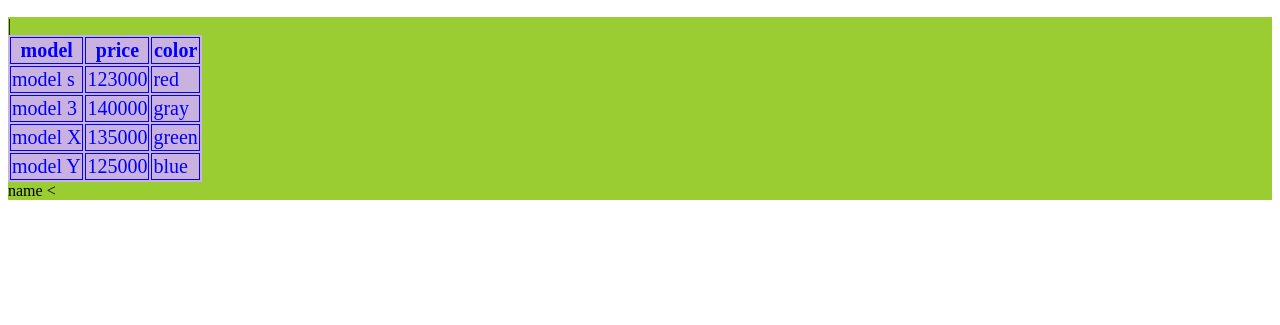
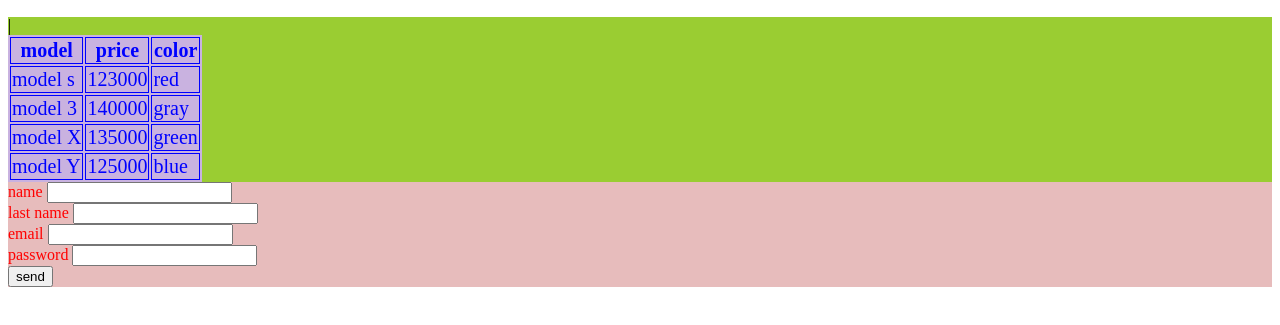
Before and after one commit to tornikegelashvili/homework-04, a plain HTML site: page index.html in a window 1280 px wide. Shown: the part 263-588 px from the top of the page. Drawn offline with Linux system fonts and the light colour scheme.

Commit message:
add form whith styles

```diff
--- a/index.html
+++ b/index.html
@@ -26,7 +26,7 @@
             <a href="https://www.tesla.com/commercial"> <li>news</li>  </a>
         </ul>
     </nav>
-    <section>
+    <section class="row">
         |<div>
             <table>
                 <tr>
@@ -58,11 +58,28 @@
             </table>
         </div>
     </section>
-    <section>
-        <form>
-            <label>name</label>
-            <
-        </form>
+    <section >
+        <form class="box">
+          <div>
+             <label>name</label>
+             <input type="text" name="name">
+          </div>
+          <div>
+             <label>last name</label>
+             <input type="text" name="last name">
+          </div>
+          <div>
+             <label>email</label>
+             <input type="email" name="email">
+          </div>
+          <div>
+             <label>password</label>
+             <input type="number" name="password">
+          </div>
+          <div>
+            <button>send</button>
+          </div>
+          </form>
     </section>
 </body>
 </html>
--- a/style.css
+++ b/style.css
@@ -10,4 +10,10 @@ table{background-color: rgb(201, 178, 224);
     color: blue;
     font-size: 20px;
 }
-section,div{ background-color: yellowgreen;}
+.row{
+    background-color: yellowgreen;
+}
+.box{ background-color: rgb(231, 188, 188);
+    color: red;
+    font-size: 16px;
+}
```
